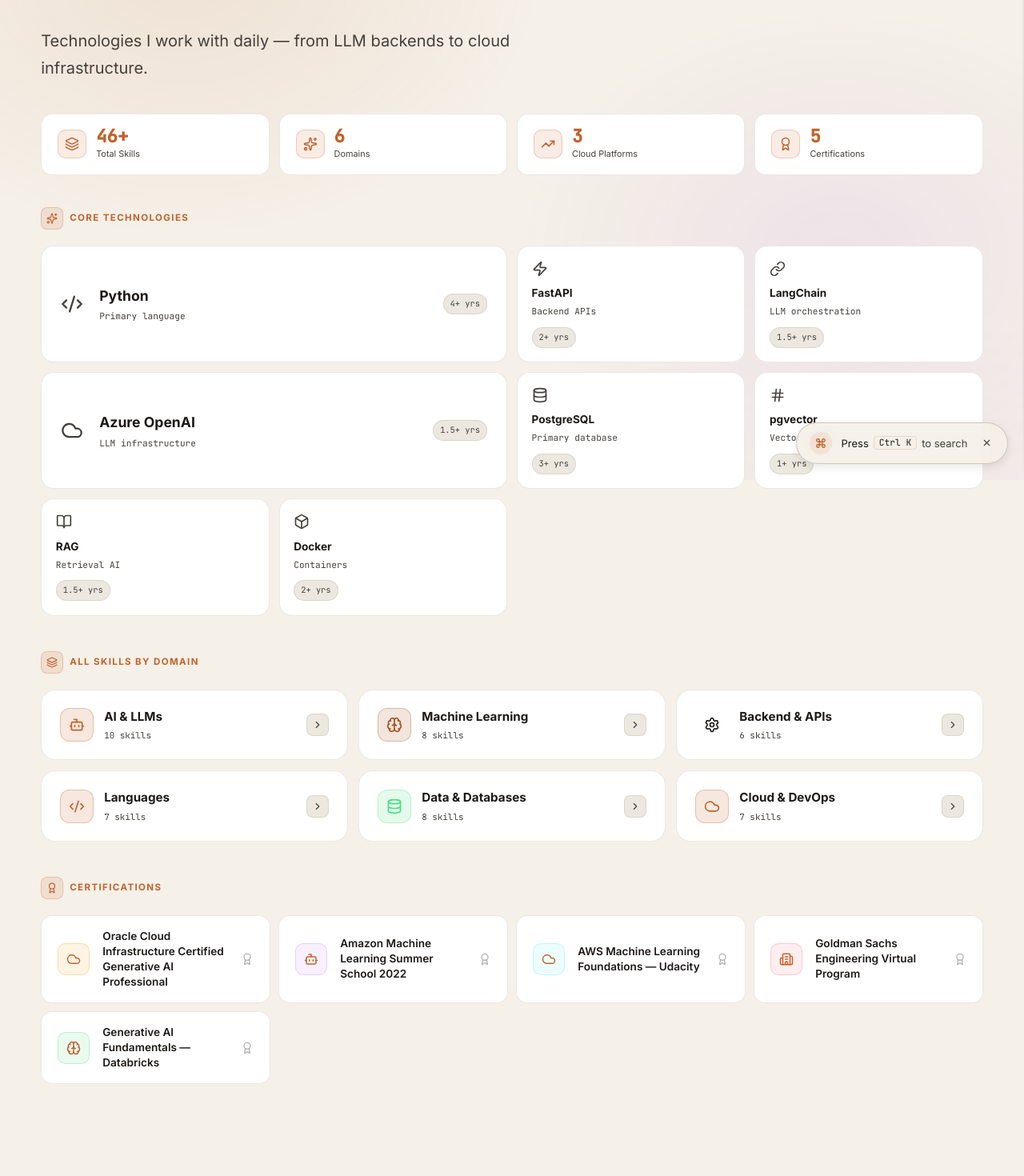
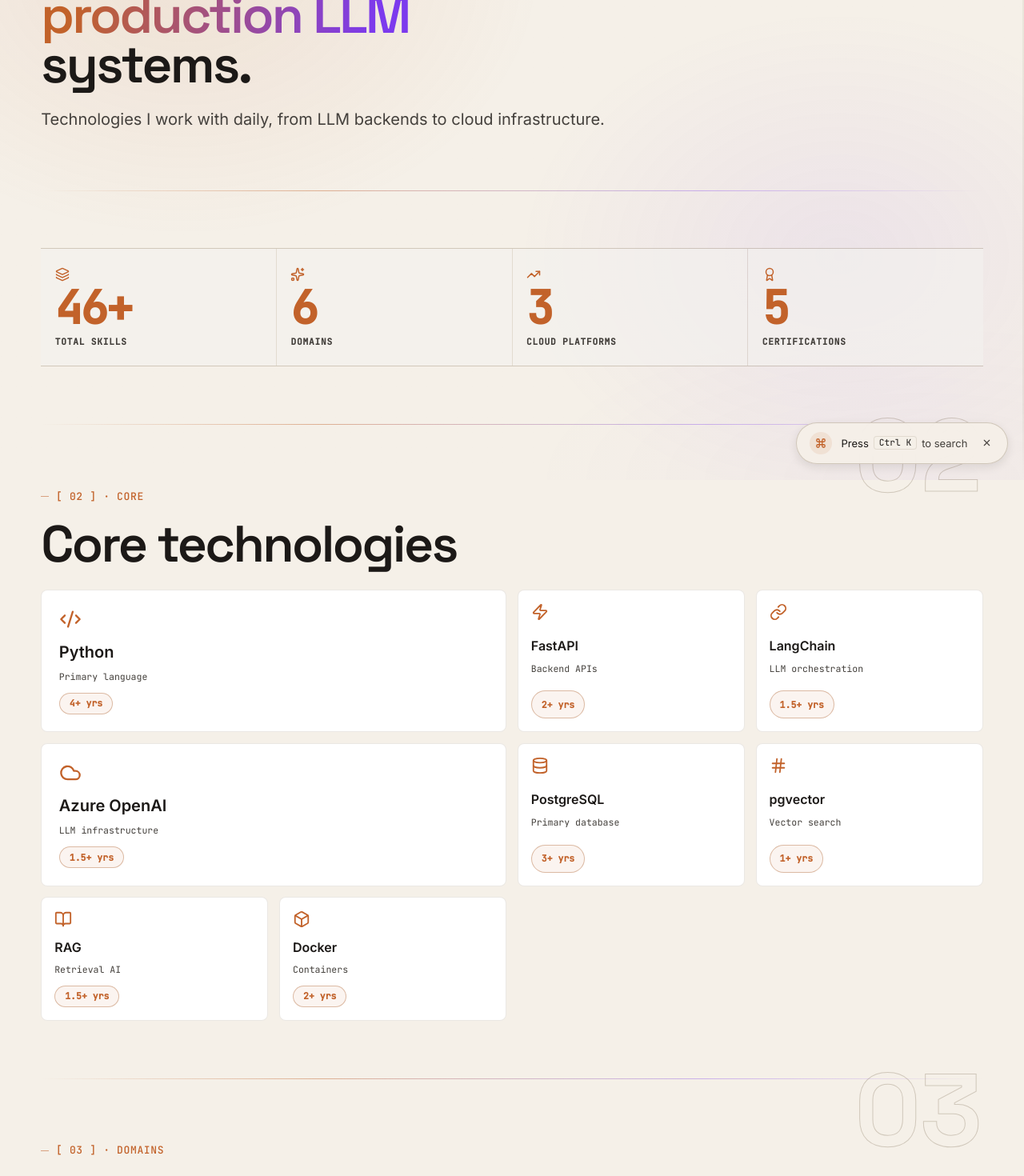
Before and after one commit to himanshu-nakrani/himanshu-nakrani.github.io, a React (Vite) app in the folder portfolio-react/: page /skills in a window 1280 px wide. Shown: the part 200-1670 px from the top of the page at 80% size. Before the commit the page ends 1619 px from the top, so only its background shows below. Built offline with nearby package versions, Linux system fonts and the light colour scheme.

Commit message:
Apply editorial theme to skills page

```diff
--- a/portfolio-react/src/pages/SkillsPage.jsx
+++ b/portfolio-react/src/pages/SkillsPage.jsx
@@ -1,357 +1,107 @@
-import { useState, useRef } from 'react'
-import { motion, useInView, AnimatePresence } from 'framer-motion'
-import { Award, Sparkles, Layers, TrendingUp, ChevronRight } from 'lucide-react'
-import PageHeader from '../components/PageHeader'
+import { useRef, useState } from 'react'
+import { AnimatePresence, motion, useInView, useReducedMotion } from 'framer-motion'
+import { Award, ChevronRight, Layers, Sparkles, TrendingUp } from 'lucide-react'
 import DataIcon from '../components/DataIcon'
-import { skills, certifications } from '../data/skills'
 import SEO from '../components/SEO'
+import { certifications, skills } from '../data/skills'
 
-/* Primary tools - showcased in a bento grid */
 const PRIMARY_STACK = [
-  { name: 'Python',       icon: 'Code2',    note: 'Primary language', years: 4, featured: true },
-  { name: 'FastAPI',      icon: 'Zap',      note: 'Backend APIs', years: 2 },
-  { name: 'LangChain',    icon: 'Link',     note: 'LLM orchestration', years: 1.5 },
-  { name: 'Azure OpenAI', icon: 'Cloud',    note: 'LLM infrastructure', years: 1.5, featured: true },
-  { name: 'PostgreSQL',   icon: 'Database', note: 'Primary database', years: 3 },
-  { name: 'pgvector',     icon: 'Hash',     note: 'Vector search', years: 1 },
-  { name: 'RAG',          icon: 'BookOpen', note: 'Retrieval AI', years: 1.5 },
-  { name: 'Docker',       icon: 'Box',      note: 'Containers', years: 2 },
+  { name: 'Python', icon: 'Code2', note: 'Primary language', years: 4, featured: true },
+  { name: 'FastAPI', icon: 'Zap', note: 'Backend APIs', years: 2 },
+  { name: 'LangChain', icon: 'Link', note: 'LLM orchestration', years: 1.5 },
+  { name: 'Azure OpenAI', icon: 'Cloud', note: 'LLM infrastructure', years: 1.5, featured: true },
+  { name: 'PostgreSQL', icon: 'Database', note: 'Primary database', years: 3 },
+  { name: 'pgvector', icon: 'Hash', note: 'Vector search', years: 1 },
+  { name: 'RAG', icon: 'BookOpen', note: 'Retrieval AI', years: 1.5 },
+  { name: 'Docker', icon: 'Box', note: 'Containers', years: 2 },
 ]
 
-/* Cert accent colors — amber-harmonious palette */
-const CERT_COLORS = [
-  { bg: 'rgba(245,166,35,0.12)', border: 'rgba(245,166,35,0.3)', accent: '#f5a623' },
-  { bg: 'rgba(192,132,252,0.12)', border: 'rgba(192,132,252,0.3)', accent: '#c084fc' },
-  { bg: 'rgba(103,232,249,0.12)', border: 'rgba(103,232,249,0.3)', accent: '#67e8f9' },
-  { bg: 'rgba(251,113,133,0.12)', border: 'rgba(251,113,133,0.3)', accent: '#fb7185' },
-  { bg: 'rgba(74,222,128,0.12)', border: 'rgba(74,222,128,0.3)', accent: '#4ade80' },
-]
+function motionProps(reduceMotion, inView, delay = 0) {
+  if (reduceMotion) return { initial: false, animate: { opacity: 1, y: 0 } }
+  return {
+    initial: { opacity: 0, y: 18 },
+    animate: inView ? { opacity: 1, y: 0 } : { opacity: 0, y: 18 },
+    transition: { duration: 0.45, delay, ease: [0.22, 1, 0.36, 1] },
+  }
+}
 
-function SectionLabel({ children, icon: Icon }) {
+function StackCard({ tool, index }) {
+  const ref = useRef(null)
+  const inView = useInView(ref, { once: true, margin: '-40px' })
+  const reduceMotion = useReducedMotion()
+
   return (
-    <div style={{
-      display: 'flex', alignItems: 'center', gap: 8,
-      marginBottom: '1.25rem',
-    }}>
-      {Icon && (
-        <div style={{
-          width: 28, height: 28, borderRadius: 8,
-          background: 'color-mix(in srgb, var(--color-accent) 12%, transparent)',
-          border: '1px solid color-mix(in srgb, var(--color-accent) 25%, transparent)',
-          display: 'flex', alignItems: 'center', justifyContent: 'center',
-        }}>
-          <Icon size={14} color="var(--color-accent)" />
+    <motion.article
+      ref={ref}
+      className="editorial-card"
+      {...motionProps(reduceMotion, inView, index * 0.04)}
+      style={{ padding: tool.featured ? '1.35rem' : '1rem', gridColumn: tool.featured ? 'span 2' : 'span 1', display: 'grid', gap: '0.65rem' }}
+    >
+      <span style={{ color: 'var(--color-accent)', lineHeight: 1 }}><DataIcon name={tool.icon} size={tool.featured ? 28 : 22} /></span>
+      <div>
+        <h3 style={{ margin: '0 0 0.25rem', color: 'var(--color-text)', fontSize: tool.featured ? 'var(--text-lg)' : 'var(--text-base)', fontWeight: 'var(--font-weight-semibold)' }}>{tool.name}</h3>
+        <p style={{ margin: 0, color: 'var(--color-text-muted)', fontFamily: 'var(--font-mono)', fontSize: '0.72rem' }}>{tool.note}</p>
       </div>
-      )}
-      <p style={{
-        fontSize: '0.72rem', fontWeight: 700, color: 'var(--color-accent)',
-        textTransform: 'uppercase', letterSpacing: '0.12em',
-        margin: 0,
-      }}>
-        {children}
-      </p>
-    </div>
+      <span className="editorial-chip" style={{ width: 'fit-content' }}>{tool.years}+ yrs</span>
+    </motion.article>
   )
 }
 
-/* Hero stat card with animated reveal */
-function HeroStatCard({ icon: Icon, value, label, delay }) {
+function SkillCategoryRow({ group, index, isExpanded, onToggle }) {
   const ref = useRef(null)
-  const inView = useInView(ref, { once: true })
+  const inView = useInView(ref, { once: true, margin: '-40px' })
+  const reduceMotion = useReducedMotion()
+  const number = String(index + 1).padStart(2, '0')
 
   return (
-    <motion.div
+    <motion.article
       ref={ref}
-      initial={{ opacity: 0, y: 16, scale: 0.95 }}
-      animate={inView ? { opacity: 1, y: 0, scale: 1 } : {}}
-      transition={{ duration: 0.4, delay }}
-      style={{
-        display: 'flex', alignItems: 'center', gap: '0.75rem',
-        padding: '1rem 1.25rem', borderRadius: 14,
-        background: 'var(--color-surface)',
-        border: '1px solid var(--color-border)',
-        flex: 1, minWidth: 140,
-      }}
+      className="ledger-row section-hairline"
+      style={{ '--ledger-accent': group.color }}
+      {...motionProps(reduceMotion, inView, index * 0.04)}
     >
-      <div style={{
-        width: 36, height: 36, borderRadius: 10,
-        background: 'color-mix(in srgb, var(--color-accent) 12%, transparent)',
-        border: '1px solid color-mix(in srgb, var(--color-accent) 25%, transparent)',
-        display: 'flex', alignItems: 'center', justifyContent: 'center',
-      }}>
-        <Icon size={18} color="var(--color-accent)" />
-      </div>
-      <div>
-        <div style={{ fontSize: '1.4rem', fontWeight: 800, color: 'var(--color-accent)', fontFamily: 'var(--font-mono)', lineHeight: 1 }}>
-          {value}
-        </div>
-        <div style={{ fontSize: '0.68rem', color: 'var(--color-text-muted)', marginTop: 2 }}>
-          {label}
-        </div>
-      </div>
-    </motion.div>
-  )
-}
-
-/* Bento-style tool card */
-function BentoToolCard({ tool, index, large }) {
-  const [hovered, setHovered] = useState(false)
-  const ref = useRef(null)
-  const inView = useInView(ref, { once: true, margin: '-30px' })
-
-  return (
-    <motion.div
-      ref={ref}
-      initial={{ opacity: 0, y: 20, scale: 0.97 }}
-      animate={inView ? { opacity: 1, y: 0, scale: 1 } : {}}
-      transition={{ duration: 0.4, delay: index * 0.05 }}
-      onHoverStart={() => setHovered(true)}
-      onHoverEnd={() => setHovered(false)}
-      style={{
-        gridColumn: large ? 'span 2' : 'span 1',
-        padding: large ? '1.5rem' : '1.1rem',
-        borderRadius: 16,
-        background: 'var(--color-surface)',
-        border: `1px solid ${hovered ? 'color-mix(in srgb, var(--color-accent) 40%, var(--color-border))' : 'var(--color-border)'}`,
-        cursor: 'default',
-        transform: hovered ? 'translateY(-3px)' : 'translateY(0)',
-        boxShadow: hovered ? 'var(--shadow-sm)' : 'none',
-        transition: 'all 0.25s ease',
-        display: 'flex',
-        flexDirection: large ? 'row' : 'column',
-        alignItems: large ? 'center' : 'flex-start',
-        gap: large ? '1.25rem' : '0.6rem',
-      }}
-    >
-      <div style={{
-        lineHeight: 1,
-        color: hovered ? 'var(--color-accent)' : 'var(--color-text-muted)',
-        transition: 'color 0.2s',
-      }}>
-        <DataIcon name={tool.icon} size={large ? 28 : 20} />
-      </div>
-      <div style={{ flex: 1 }}>
-        <div style={{
-          fontSize: large ? '1.1rem' : '0.85rem',
-          fontWeight: 700,
-          color: 'var(--color-text)',
-          marginBottom: 2,
-        }}>
-          {tool.name}
-        </div>
-        <div style={{
-          fontSize: '0.7rem',
-          color: 'var(--color-text-muted)',
-          fontFamily: 'var(--font-mono)',
-        }}>
-          {tool.note}
-        </div>
-      </div>
-      {tool.years && (
-        <div style={{
-          fontSize: '0.65rem',
-          fontFamily: 'var(--font-mono)',
-          color: hovered ? 'var(--color-accent)' : 'var(--color-text-muted)',
-          padding: '3px 8px',
-          borderRadius: 20,
-          background: hovered ? 'color-mix(in srgb, var(--color-accent) 12%, transparent)' : 'var(--color-surface-raised)',
-          border: `1px solid ${hovered ? 'color-mix(in srgb, var(--color-accent) 30%, transparent)' : 'var(--color-border)'}`,
-          transition: 'all 0.2s',
-          whiteSpace: 'nowrap',
-        }}>
-          {tool.years}+ yrs
-        </div>
-      )}
-    </motion.div>
-  )
-}
-
-/* Skill category card with expandable items */
-function SkillCategoryCard({ group, index, isExpanded, onToggle }) {
-  const ref = useRef(null)
-  const inView = useInView(ref, { once: true, margin: '-40px' })
-  const [hovered, setHovered] = useState(false)
-
-  return (
-    <motion.div
-      ref={ref}
-      initial={{ opacity: 0, y: 24 }}
-      animate={inView ? { opacity: 1, y: 0 } : {}}
-      transition={{ duration: 0.45, delay: index * 0.08 }}
-      onHoverStart={() => setHovered(true)}
-      onHoverEnd={() => setHovered(false)}
-      style={{
-        borderRadius: 18,
-        overflow: 'hidden',
-        background: 'var(--color-surface)',
-        border: `1px solid ${isExpanded ? group.color : hovered ? 'color-mix(in srgb, var(--color-accent) 30%, var(--color-border))' : 'var(--color-border)'}`,
-        transition: 'all 0.3s ease',
-        boxShadow: isExpanded ? 'var(--shadow-sm)' : 'none',
-      }}
-    >
-      {/* Header */}
+      <span className="section-ghost-num" aria-hidden="true">{number}</span>
       <button
+        type="button"
+        className="ledger-header"
         aria-expanded={isExpanded}
         onClick={onToggle}
-        style={{
-          width: '100%',
-          padding: '1.25rem 1.4rem',
-          background: 'transparent',
-          border: 'none',
-          cursor: 'pointer',
-          display: 'flex',
-          alignItems: 'center',
-          gap: '0.85rem',
-          textAlign: 'left',
-        }}
+        style={{ background: 'transparent', border: 0, padding: 0, cursor: 'pointer', textAlign: 'left' }}
       >
-        <div style={{
-          width: 42, height: 42, borderRadius: 12,
-          background: `color-mix(in srgb, ${group.color} 15%, transparent)`,
-          border: `1px solid color-mix(in srgb, ${group.color} 30%, transparent)`,
-          display: 'flex', alignItems: 'center', justifyContent: 'center',
-          color: group.color,
-          transition: 'all 0.25s',
-        }}>
-          <DataIcon name={group.icon} size={20} />
-        </div>
-        <div style={{ flex: 1 }}>
-          <div style={{
-            fontSize: '0.95rem',
-            fontWeight: 700,
-            color: isExpanded ? group.color : 'var(--color-text)',
-            transition: 'color 0.25s',
-            marginBottom: 2,
-          }}>
+        <span className="ledger-title" style={{ display: 'inline-flex', alignItems: 'center', gap: '0.65rem' }}>
+          <DataIcon name={group.icon} size={18} />
           {group.label}
-          </div>
-          <div style={{
-            fontSize: '0.68rem',
-            color: 'var(--color-text-muted)',
-            fontFamily: 'var(--font-mono)',
-          }}>
+        </span>
+        <span className="ledger-meta">
           {group.items.length} skills
-          </div>
-        </div>
-        <motion.div
-          animate={{ rotate: isExpanded ? 90 : 0 }}
-          transition={{ duration: 0.2 }}
-          style={{
-            width: 28, height: 28, borderRadius: 8,
-            background: isExpanded ? `color-mix(in srgb, ${group.color} 15%, transparent)` : 'var(--color-surface-raised)',
-            border: `1px solid ${isExpanded ? `color-mix(in srgb, ${group.color} 30%, transparent)` : 'var(--color-border)'}`,
-            display: 'flex', alignItems: 'center', justifyContent: 'center',
-          }}
-        >
-          <ChevronRight size={14} color={isExpanded ? group.color : 'var(--color-text-muted)'} />
-        </motion.div>
+          <motion.span animate={reduceMotion ? { rotate: 0 } : { rotate: isExpanded ? 90 : 0 }} transition={{ duration: 0.2 }}>
+            <ChevronRight size={14} aria-hidden="true" />
+          </motion.span>
+        </span>
       </button>
 
-      {/* Expandable content */}
-      <AnimatePresence>
+      <AnimatePresence initial={false}>
         {isExpanded && (
           <motion.div
-            initial={{ height: 0, opacity: 0 }}
+            initial={reduceMotion ? false : { height: 0, opacity: 0 }}
             animate={{ height: 'auto', opacity: 1 }}
-            exit={{ height: 0, opacity: 0 }}
-            transition={{ duration: 0.3 }}
+            exit={reduceMotion ? { opacity: 1 } : { height: 0, opacity: 0 }}
+            transition={{ duration: 0.25 }}
             style={{ overflow: 'hidden' }}
           >
-            <div style={{
-              padding: '0 1.4rem 1.4rem',
-              display: 'flex',
-              flexWrap: 'wrap',
-              gap: 6,
-            }}>
-              {group.items.map((item, i) => (
-                <motion.span
-                  key={item}
-                  initial={{ opacity: 0, scale: 0.9 }}
-                  animate={{ opacity: 1, scale: 1 }}
-                  transition={{ delay: i * 0.03 }}
-                  style={{
-                    fontSize: '0.75rem',
-                    padding: '5px 12px',
-                    borderRadius: 20,
-                    background: `color-mix(in srgb, ${group.color} 10%, var(--color-surface-raised))`,
-                    border: `1px solid color-mix(in srgb, ${group.color} 25%, var(--color-border))`,
-                    color: 'var(--color-text)',
-                    fontFamily: 'var(--font-mono)',
-                  }}
-                >
-                  {item}
-                </motion.span>
-              ))}
+            <div className="editorial-chip-list" style={{ paddingTop: '0.25rem' }}>
+              {group.items.map((item) => <span key={item} className="editorial-chip">{item}</span>)}
             </div>
           </motion.div>
         )}
       </AnimatePresence>
-    </motion.div>
-  )
-}
-
-/* Modern certification card */
-function CertCard({ cert, index, colors }) {
-  const ref = useRef(null)
-  const inView = useInView(ref, { once: true })
-  const [hovered, setHovered] = useState(false)
-
-  return (
-    <motion.div
-      ref={ref}
-      initial={{ opacity: 0, x: -20 }}
-      animate={inView ? { opacity: 1, x: 0 } : {}}
-      transition={{ duration: 0.4, delay: index * 0.08 }}
-      onHoverStart={() => setHovered(true)}
-      onHoverEnd={() => setHovered(false)}
-      style={{
-        display: 'flex',
-        alignItems: 'center',
-        gap: '1rem',
-        padding: '1rem 1.25rem',
-        borderRadius: 14,
-        background: hovered ? colors.bg : 'var(--color-surface)',
-        border: `1px solid ${hovered ? colors.border : 'var(--color-border)'}`,
-        transform: hovered ? 'translateX(4px)' : 'translateX(0)',
-        transition: 'all 0.22s ease',
-      }}
-    >
-      <div style={{
-        width: 40, height: 40, borderRadius: 10,
-        background: colors.bg,
-        border: `1px solid ${colors.border}`,
-        display: 'flex', alignItems: 'center', justifyContent: 'center',
-        color: colors.text || 'var(--color-accent)',
-        flexShrink: 0,
-      }}>
-        <DataIcon name={cert.icon} size={18} />
-      </div>
-      <div style={{ flex: 1, minWidth: 0 }}>
-        <div style={{
-          fontSize: '0.85rem',
-          fontWeight: 600,
-          color: 'var(--color-text)',
-          lineHeight: 1.4,
-        }}>
-          {cert.title}
-        </div>
-      </div>
-      <Award
-        size={16}
-        color={hovered ? colors.accent : 'var(--color-text-muted)'}
-        style={{
-          flexShrink: 0,
-          opacity: hovered ? 1 : 0.4,
-          transition: 'all 0.2s',
-        }}
-      />
-    </motion.div>
+    </motion.article>
   )
 }
 
 export default function SkillsPage() {
-  const [expandedCategory, setExpandedCategory] = useState(null)
-  const totalSkills = skills.reduce((acc, g) => acc + g.items.length, 0)
+  const [expandedCategory, setExpandedCategory] = useState(skills[0]?.label || null)
+  const totalSkills = skills.reduce((acc, group) => acc + group.items.length, 0)
 
   return (
     <>
@@ -359,103 +109,87 @@ export default function SkillsPage() {
         title="Skills | Himanshu Nakrani"
         description="AI engineering, backend, cloud, data, and frontend skill matrix for production LLM systems."
       />
-      <section className="mvp2-page">
-      <PageHeader
-        kicker="Tech Stack"
-        title="Skills & Tools"
-        description="Technologies I work with daily — from LLM backends to cloud infrastructure."
-      />
+      <main className="mvp2-page editorial-page">
+        <header className="editorial-page-header">
+          <p className="editorial-kicker">[ 01 ] · Tech Stack</p>
+          <h1 className="editorial-page-title">
+            Skills for <span className="gradient-text">production LLM</span> systems.
+          </h1>
+          <p className="editorial-page-lede">
+            Technologies I work with daily, from LLM backends to cloud infrastructure.
+          </p>
+        </header>
 
-      {/* Hero stats row */}
-      <div style={{
-        display: 'flex',
-        gap: '0.75rem',
-        marginBottom: '2.5rem',
-        flexWrap: 'wrap',
-      }}>
-        <HeroStatCard icon={Layers} value={`${totalSkills}+`} label="Total Skills" delay={0} />
-        <HeroStatCard icon={Sparkles} value={skills.length} label="Domains" delay={0.08} />
-        <HeroStatCard icon={TrendingUp} value="3" label="Cloud Platforms" delay={0.16} />
-        <HeroStatCard icon={Award} value={certifications.length} label="Certifications" delay={0.24} />
+        <section className="editorial-section section-hairline" aria-label="Skills statistics">
+          <div className="editorial-stat-grid">
+            {[
+              { icon: Layers, value: `${totalSkills}+`, label: 'Total Skills' },
+              { icon: Sparkles, value: skills.length, label: 'Domains' },
+              { icon: TrendingUp, value: '3', label: 'Cloud Platforms' },
+              { icon: Award, value: certifications.length, label: 'Certifications' },
+            ].map((stat) => {
+              const Icon = stat.icon
+              return (
+                <div key={stat.label} className="editorial-stat">
+                  <Icon size={18} color="var(--color-accent)" aria-hidden="true" />
+                  <span className="editorial-stat-num">{stat.value}</span>
+                  <span className="editorial-stat-label">{stat.label}</span>
                 </div>
+              )
+            })}
+          </div>
+        </section>
 
-      {/* Primary Stack - Bento Grid */}
-      <div style={{ marginBottom: '2.75rem' }}>
-        <SectionLabel icon={Sparkles}>Core Technologies</SectionLabel>
-        <div style={{
-          display: 'grid',
-          gridTemplateColumns: 'repeat(4, 1fr)',
-          gap: '0.75rem',
-        }} className="skills-bento-grid">
-          {PRIMARY_STACK.map((tool, i) => (
-            <BentoToolCard
-              key={tool.name}
-              tool={tool}
-              index={i}
-              large={tool.featured}
+        <section className="editorial-section section-hairline">
+          <span className="section-ghost-num" aria-hidden="true">02</span>
+          <p className="editorial-kicker">[ 02 ] · Core</p>
+          <h2 className="editorial-section-title">Core technologies</h2>
+          <div className="skills-bento-grid" style={{ display: 'grid', gridTemplateColumns: 'repeat(4, 1fr)', gap: '0.85rem' }}>
+            {PRIMARY_STACK.map((tool, index) => <StackCard key={tool.name} tool={tool} index={index} />)}
+          </div>
+        </section>
+
+        <section className="editorial-section section-hairline">
+          <span className="section-ghost-num" aria-hidden="true">03</span>
+          <p className="editorial-kicker">[ 03 ] · Domains</p>
+          <h2 className="editorial-section-title">All skills by domain</h2>
+          <div>
+            {skills.map((group, index) => (
+              <SkillCategoryRow
+                key={group.label}
+                group={group}
+                index={index}
+                isExpanded={expandedCategory === group.label}
+                onToggle={() => setExpandedCategory(expandedCategory === group.label ? null : group.label)}
               />
             ))}
           </div>
-      </div>
+        </section>
 
-      {/* Skill Categories */}
-      <div style={{ marginBottom: '2.75rem' }}>
-        <SectionLabel icon={Layers}>All Skills by Domain</SectionLabel>
-        <div style={{
-          display: 'grid',
-          gridTemplateColumns: 'repeat(auto-fill, minmax(300px, 1fr))',
-          gap: '0.85rem',
-        }}>
-          {skills.map((group, i) => (
-            <SkillCategoryCard
-              key={group.label}
-              group={group}
-              index={i}
-              isExpanded={expandedCategory === group.label}
-              onToggle={() => setExpandedCategory(
-                expandedCategory === group.label ? null : group.label
-              )}
-            />
+        <section className="editorial-section section-hairline">
+          <span className="section-ghost-num" aria-hidden="true">04</span>
+          <p className="editorial-kicker">[ 04 ] · Credentials</p>
+          <h2 className="editorial-section-title">Certifications</h2>
+          <div style={{ display: 'grid', gridTemplateColumns: 'repeat(auto-fill, minmax(min(100%, 280px), 1fr))', gap: '0.75rem' }}>
+            {certifications.map((cert) => (
+              <article key={cert.title} className="editorial-card" style={{ padding: '1rem 1.1rem', display: 'flex', alignItems: 'center', gap: '0.8rem' }}>
+                <DataIcon name={cert.icon} size={18} />
+                <h3 style={{ margin: 0, color: 'var(--color-text)', fontSize: 'var(--text-sm)', lineHeight: 'var(--line-height-snug)', fontWeight: 'var(--font-weight-semibold)' }}>{cert.title}</h3>
+              </article>
             ))}
           </div>
-      </div>
+        </section>
 
-      {/* Certifications */}
-      <div>
-        <SectionLabel icon={Award}>Certifications</SectionLabel>
-        <div style={{
-          display: 'grid',
-          gridTemplateColumns: 'repeat(auto-fill, minmax(280px, 1fr))',
-          gap: '0.65rem',
-        }}>
-          {certifications.map((cert, i) => (
-            <CertCard
-              key={i}
-              cert={cert}
-              index={i}
-              colors={CERT_COLORS[i % CERT_COLORS.length]}
-            />
-          ))}
-        </div>
-      </div>
-
-      {/* Responsive grid styles */}
         <style>{`
           @media (max-width: 900px) {
-          .skills-bento-grid {
-            grid-template-columns: repeat(2, 1fr) !important;
-          }
+            .skills-bento-grid { grid-template-columns: repeat(2, 1fr) !important; }
           }
           @media (max-width: 520px) {
-          .skills-bento-grid {
-            grid-template-columns: 1fr !important;
-          }
-          .skills-bento-grid > div {
-            grid-column: span 1 !important;
-          }
+            .skills-bento-grid { grid-template-columns: 1fr !important; }
+            .skills-bento-grid > article { grid-column: span 1 !important; }
           }
         `}</style>
-      </section>
+      </main>
     </>
   )
 }
```
Lines whose indentation alone changed are shown as unchanged.
